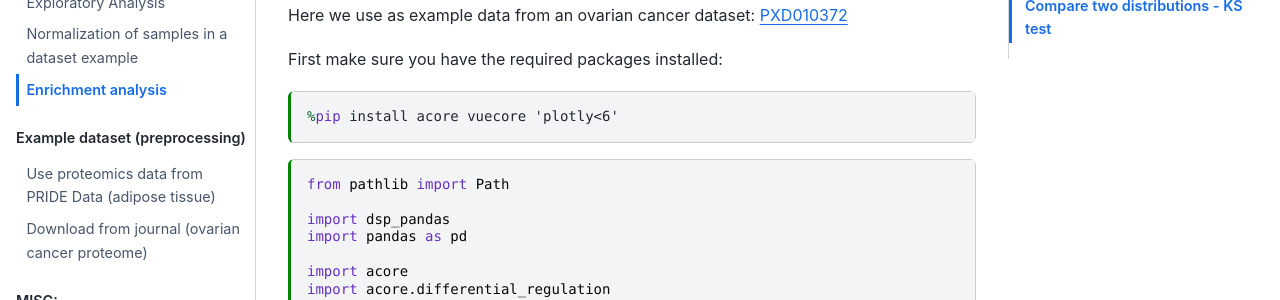
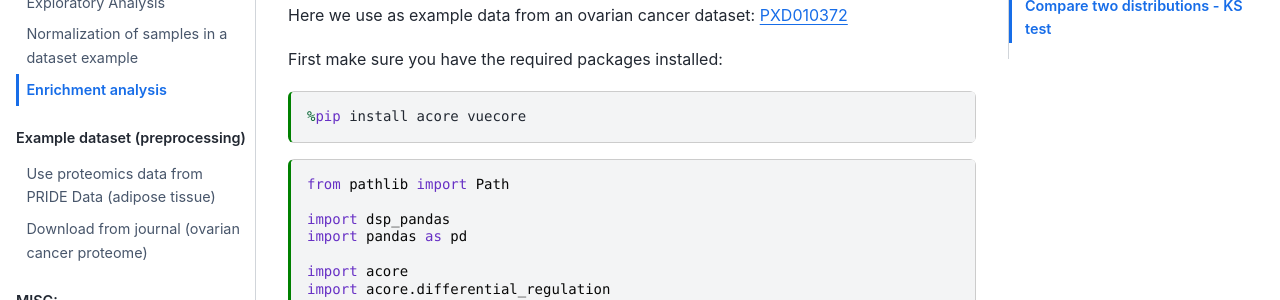
Before and after one commit to Multiomics-Analytics-Group/acore, a Sphinx documentation site: the page built from docs/api_examples/enrichment_analysis.ipynb, in a window 1280 px wide and 900 px high. Shown: the part 322-622 px from the top of the window. Built offline with Sphinx 7.4.7 and the Sphinx Book theme 1.1.4, drawn with Linux system fonts in a browser that asks for light colours; formulas are drawn with MathJax 3; pages that are not in the unit, such as notebooks, are missing from menus; a script that is not in the unit is left out; the version number could not be read and is left out; comment, search, counter and statistics services are not loaded.

Commit message:
:bug: try to use plotly 6

```diff
--- a/docs/api_examples/enrichment_analysis.py
+++ b/docs/api_examples/enrichment_analysis.py
@@ -14,7 +14,7 @@
 
 
 # %% tags=["hide-output"]
-# %pip install acore vuecore 'plotly<6'
+# %pip install acore vuecore
 
 # %%
 from pathlib import Path
--- a/docs/conf.py
+++ b/docs/conf.py
@@ -103,6 +103,7 @@
 # https://myst-nb.readthedocs.io/en/latest/render/interactive.html#plotly
 html_js_files = [
     "https://cdnjs.cloudflare.com/ajax/libs/require.js/2.3.4/require.min.js",
+    "https://cdn.plot.ly/plotly-3.0.0.min.js",
 ]
 
 # https://myst-nb.readthedocs.io/en/latest/configuration.html
```
Also changed, not shown: docs/api_examples/enrichment_analysis.ipynb.
